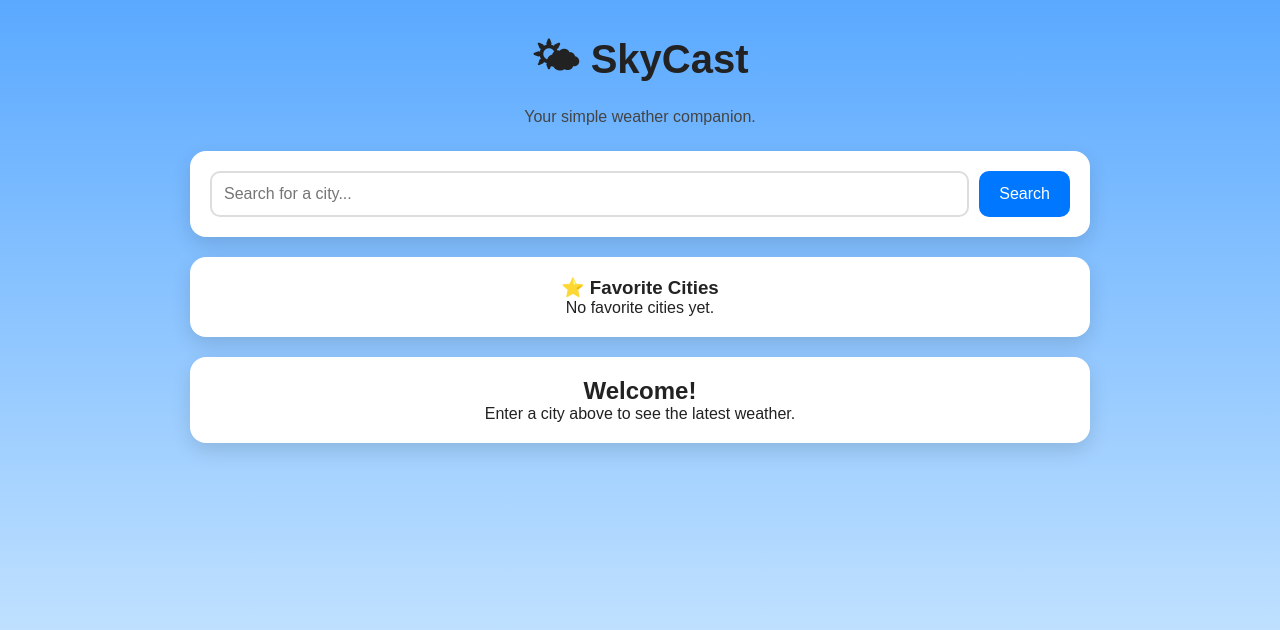
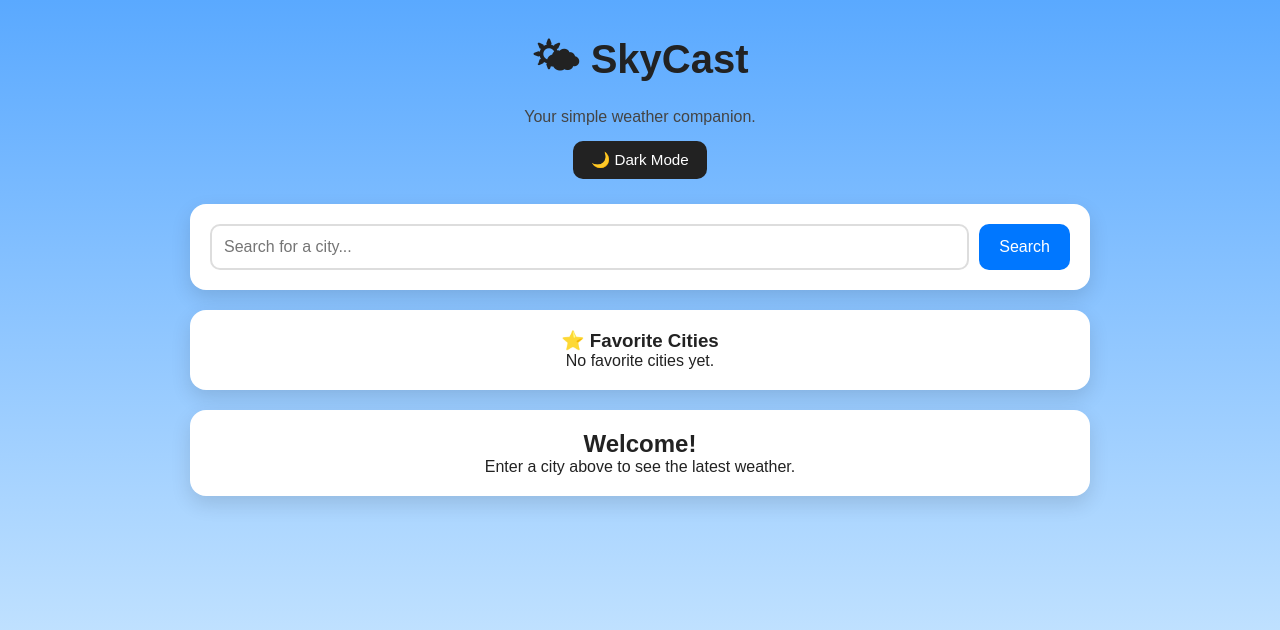
Before and after one commit to JordieCornette4/SkyCast, a Flask app: page / in a window 1280 px wide. Shown: the top 630 px of the page. Run offline with Flask 3, Linux system fonts and the light colour scheme.

Commit message:
Add dark mode with theme persistence

```diff
--- /dev/null
+++ b/static/js/theme.js
@@ -0,0 +1,72 @@
+/*
+SkyCast
+
+Theme Module
+Version: 1.0.0
+*/
+
+const THEME_KEY = "skycast-theme";
+
+function applyTheme(theme) {
+
+    document.body.classList.toggle(
+        "dark-mode",
+        theme === "dark"
+    );
+
+    const button = document.getElementById("theme-toggle");
+
+    if (button) {
+
+        button.textContent =
+            theme === "dark"
+                ? "☀️ Light Mode"
+                : "🌙 Dark Mode";
+
+    }
+
+}
+
+function loadTheme() {
+
+    const theme =
+        localStorage.getItem(THEME_KEY) || "light";
+
+    applyTheme(theme);
+
+}
+
+function toggleTheme() {
+
+    const current =
+        document.body.classList.contains("dark-mode")
+            ? "dark"
+            : "light";
+
+    const next =
+        current === "dark"
+            ? "light"
+            : "dark";
+
+    localStorage.setItem(THEME_KEY, next);
+
+    applyTheme(next);
+
+}
+
+document.addEventListener("DOMContentLoaded", () => {
+
+    loadTheme();
+
+    const button = document.getElementById("theme-toggle");
+
+    if (button) {
+
+        button.addEventListener(
+            "click",
+            toggleTheme
+        );
+
+    }
+
+});
--- a/static/style.css
+++ b/static/style.css
@@ -34,17 +35,35 @@ header h1 {
 
 header p {
     color: #444;
+    margin-bottom: 15px;
+}
+
+#theme-toggle {
+    padding: 10px 18px;
+    border: none;
+    border-radius: 10px;
+    cursor: pointer;
+    background: #222;
+    color: white;
+    font-size: 0.95rem;
+    transition: 0.3s;
+}
+
+#theme-toggle:hover {
+    background: #444;
 }
 
 .search-card,
 .weather-card,
 .welcome-card,
-.error {
+.error,
+.forecast-card {
     background: white;
     border-radius: 16px;
     padding: 20px;
     margin-top: 20px;
-    box-shadow: 0 8px 20px rgba(0, 0, 0, 0.12);
+    box-shadow: 0 8px 20px rgba(0,0,0,.12);
+    transition: background .3s ease, color .3s ease;
 }
 
 .search-card {
@@ -65,7 +84,8 @@ header p {
     border-color: #5aa9ff;
 }
 
-.search-card button {
+.search-card button,
+.favorite-button {
     padding: 12px 20px;
     border: none;
     border-radius: 10px;
@@ -110,6 +136,16 @@ header p {
     text-align: center;
 }
 
+/* Favorites */
+
+#favorites-container {
+    margin-top: 20px;
+}
+
+#favorites-container .favorite-button {
+    margin: 8px;
+}
+
 /* Forecast */
 
 .forecast-section {
--- a/templates/index.html
+++ b/templates/index.html
@@ -33,6 +33,10 @@
             <h1>🌤 SkyCast</h1>
 
             <p>Your simple weather companion.</p>
+
+            <button id="theme-toggle">
+                🌙 Dark Mode
+            </button>
 
         </header>
 
@@ -84,6 +88,7 @@
     <script src="/static/js/weather.js"></script>
     <script src="/static/js/forecast.js"></script>
     <script src="/static/js/favorites.js"></script>
+    <script src="/static/js/theme.js"></script>
     <script src="/static/script.js"></script>
 
 </body>
```
Also changed, not shown: other parts of static/style.css (+52 -10 lines).
